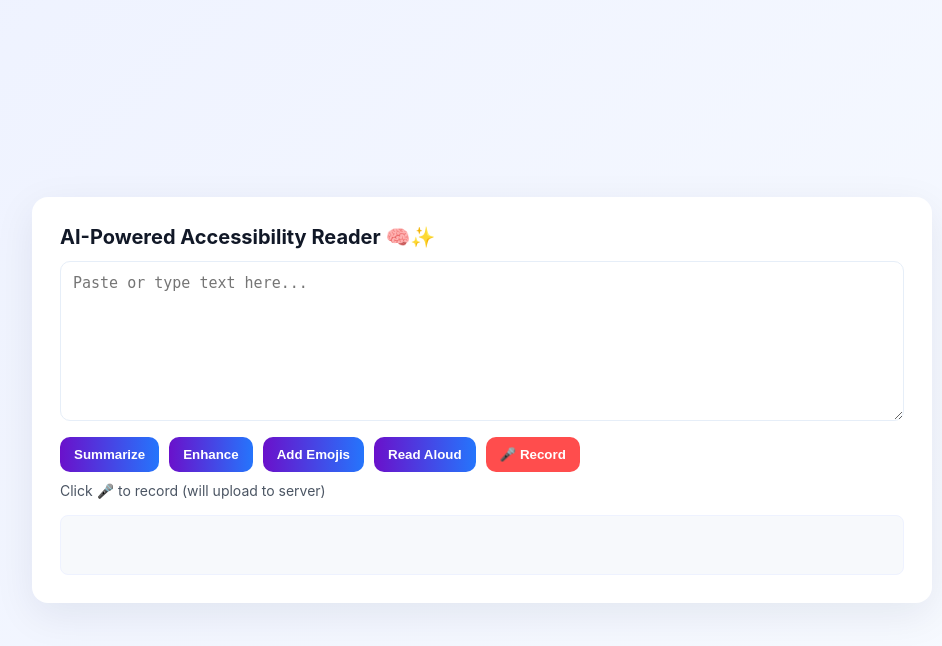
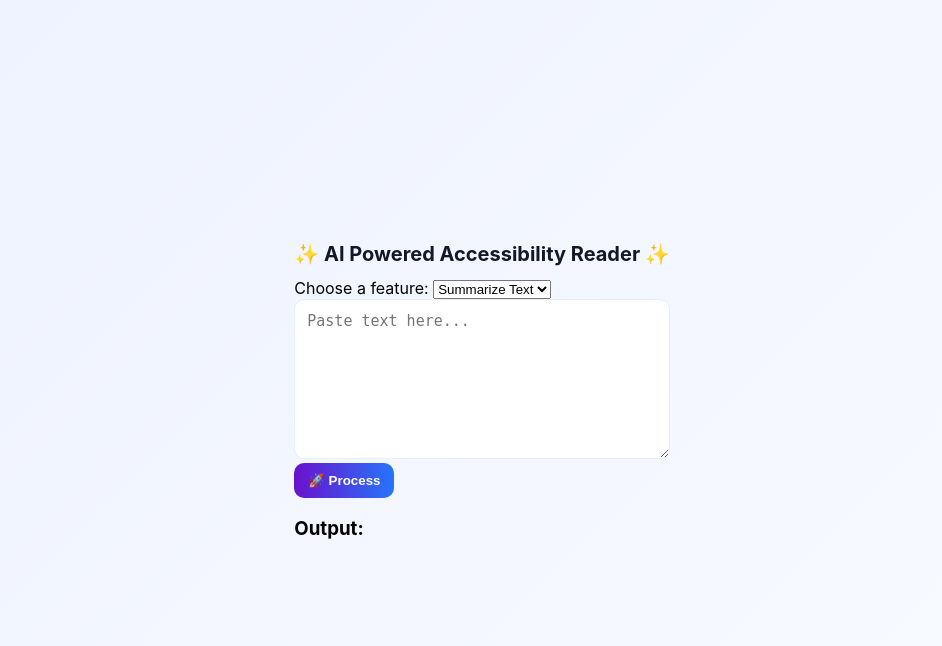
Before and after one commit to mfshaik99/Accessibility-Reader, a Flask app: template templates/index.html in a window 1280 px wide. Shown: the top 646 px of the page, without its empty margins (158-1100 px from the left). Run offline with Flask 3, Linux system fonts and the light colour scheme; the template is opened without the code that fills it, so the values that code supplies are empty.

Commit message:
index.html

```diff
--- a/templates/index.html
+++ b/templates/index.html
@@ -1,32 +1,40 @@
-<!doctype html>
+<!DOCTYPE html>
 <html lang="en">
 <head>
-  <meta charset="utf-8">
-  <title>AI-Powered Accessibility Reader</title>
-  <meta name="viewport" content="width=device-width,initial-scale=1">
-  <link rel="stylesheet" href="{{ url_for('static', filename='css/style.css') }}">
+    <meta charset="UTF-8">
+    <meta name="viewport" content="width=device-width, initial-scale=1.0">
+    <title>AI Accessibility Reader</title>
+    <link rel="stylesheet" href="static/style.css">
 </head>
 <body>
-  <div class="card">
-    <h1>AI-Powered Accessibility Reader 🧠✨</h1>
+    <div class="container">
+        <h1>✨ AI Powered Accessibility Reader ✨</h1>
 
-    <textarea id="inputText" placeholder="Paste or type text here..."></textarea>
+        <div class="feature-selection">
+            <label for="feature">Choose a feature:</label>
+            <select id="feature">
+                <option value="summarize">Summarize Text</option>
+                <option value="enhance">Enhance Text</option>
+                <option value="emoji">Add Emojis</option>
+                <option value="tts">Text to Speech</option>
+                <option value="stt">Speech to Text</option>
+            </select>
+        </div>
 
-    <div class="controls">
-      <button id="summBtn">Summarize</button>
-      <button id="enhBtn">Enhance</button>
-      <button id="emojiBtn">Add Emojis</button>
-      <button id="ttsBtn">Read Aloud</button>
-      <button id="recBtn" class="mic">🎤 Record</button>
+        <div class="input-area">
+            <textarea id="textInput" placeholder="Paste text here..."></textarea>
+            <input type="file" id="audioInput" accept="audio/*" style="display:none;">
+        </div>
+
+        <button id="processBtn">🚀 Process</button>
+
+        <div class="output-area" id="outputArea">
+            <h3>Output:</h3>
+            <div id="outputText"></div>
+            <audio id="audioPlayer" controls style="display:none;"></audio>
+        </div>
     </div>
 
-    <div id="micStatus" class="mic-status">Click 🎤 to record (will upload to server)</div>
-
-    <div id="output" class="output"></div>
-
-    <audio id="player" controls style="display:none;"></audio>
-  </div>
-
-  <script src="{{ url_for('static', filename='js/script.js') }}"></script>
+    <script src="static/script.js"></script>
 </body>
 </html>
```
